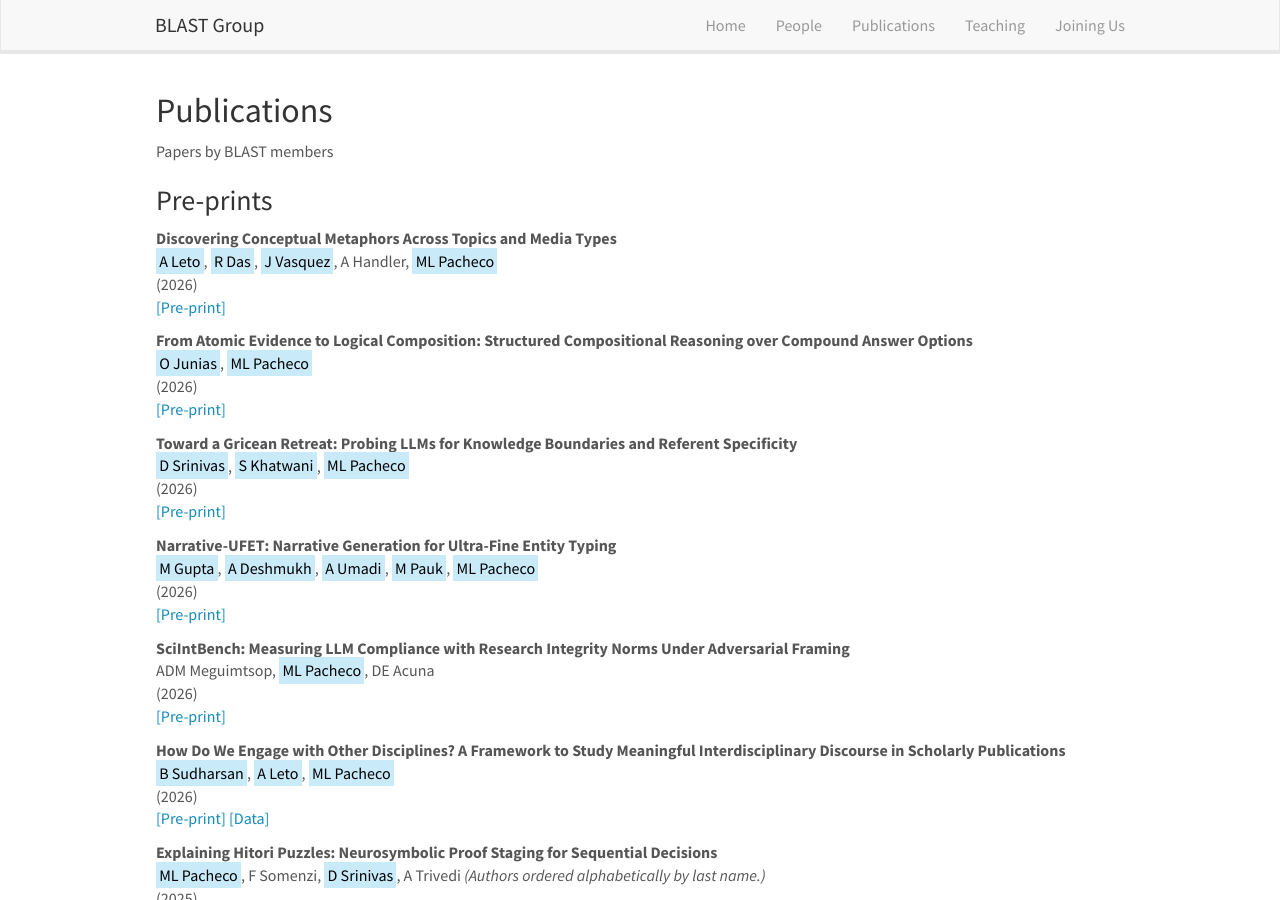
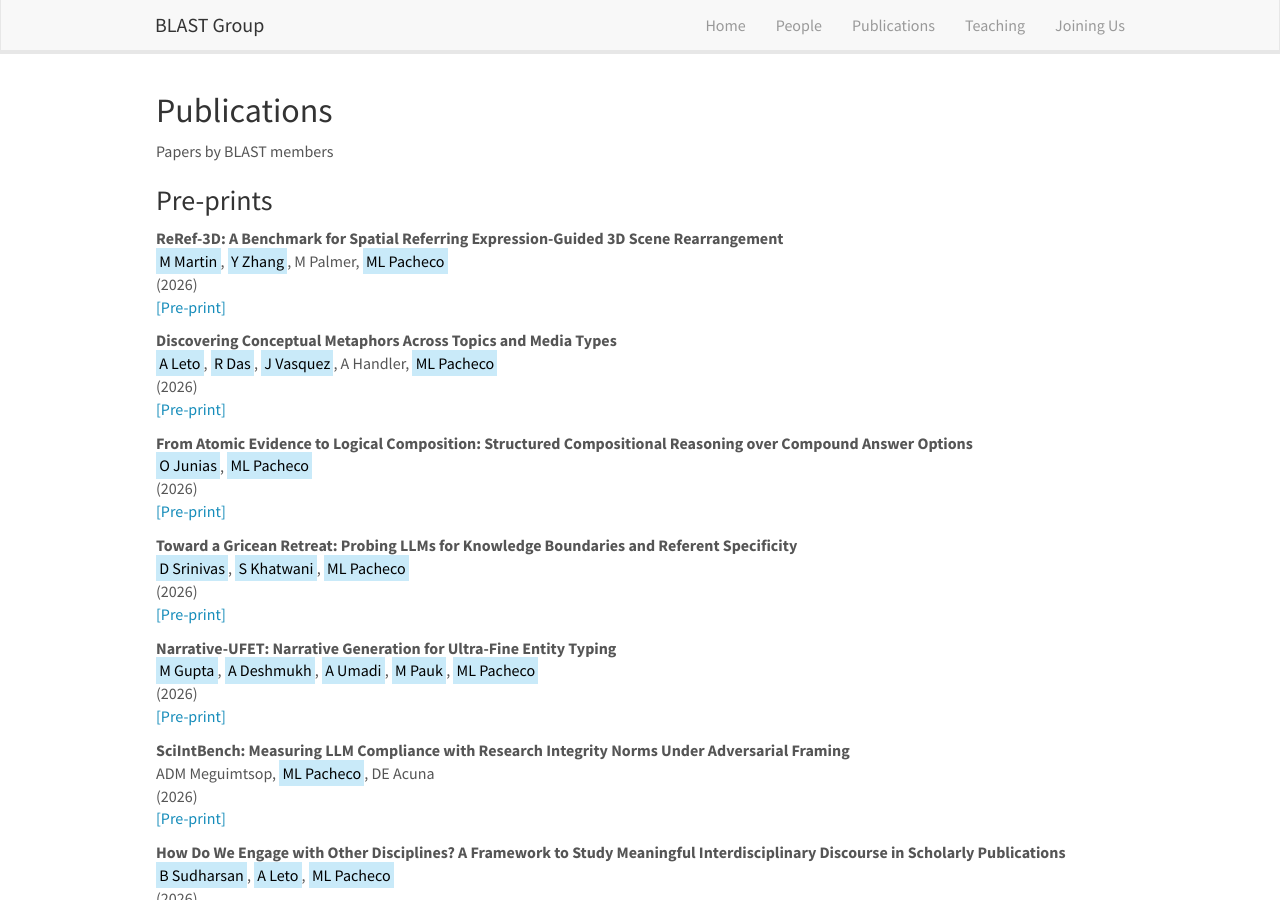
Before and after one commit to blast-cu/blast-cu.github.io, a Jekyll site: the page built from _pages/publications.md, in a window 1280 px wide and 900 px high. Built offline with Jekyll 4.4.1, drawn with Linux system fonts in a browser that asks for light colours; nearby versions of some CDN libraries.

Commit message:
Update publist_preprint.yml

```diff
--- a/_data/publist_preprint.yml
+++ b/_data/publist_preprint.yml
@@ -1,3 +1,11 @@
+- title: "ReRef-3D: A Benchmark for Spatial Referring Expression-Guided 3D Scene Rearrangement"
+  authors: <mark>M Martin</mark>, <mark>Y Zhang</mark>, M Palmer, <mark>ML Pacheco</mark>
+  highlight: 0
+  link:
+    url: https://arxiv.org/abs/2608.16011
+    display: \[Pre-print\]
+  year: 2026
+
 - title: "Discovering Conceptual Metaphors Across Topics and Media Types"
   authors: <mark>A Leto</mark>, <mark>R Das</mark>, <mark>J Vasquez</mark>, A Handler, <mark>ML Pacheco</mark>
   highlight: 0
```
